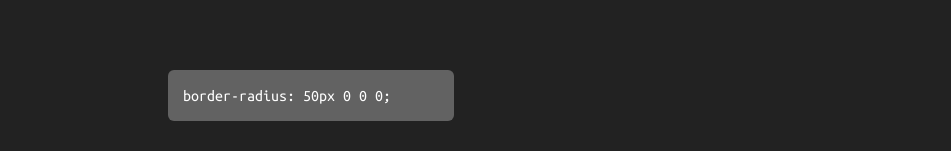
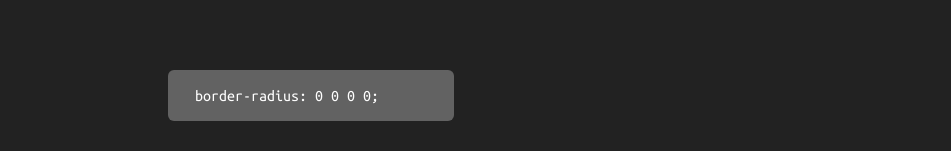
Before and after one commit to matheusgondra/devsoutinho-labs, a React (Vite) app in the folder challenge-1/: page / in a window 1280 px wide. Shown: the part 229-380 px from the top of the page, without its empty margins (329-1280 px from the left). Built offline with nearby package versions, Linux system fonts and the light colour scheme.

Commit message:
:sparkles: feat: funcionalidade de output do código

```diff
--- a/challenge-1/src/App.tsx
+++ b/challenge-1/src/App.tsx
@@ -7,6 +7,7 @@ export const App = () => {
   const [topRight, setTopRight] = useState("");
   const [bottomLeft, setBottomLeft] = useState("");
   const [bottomRight, setBottomRight] = useState("");
+  const [output, setOutput] = useState("0 0 0 0");
 
   const previewRef = useRef<HTMLDivElement>(null);
 
@@ -25,12 +26,19 @@ export const App = () => {
     }
   }
 
+  const handleOutput = () => {
+    console.log(topLeft)
+    const output = `${topLeft  ? `${topLeft}px`: "0"} ${topRight  ? `${topRight}px`: "0"} ${bottomLeft  ? `${bottomLeft}px`: "0"} ${bottomRight  ? `${bottomRight}px`: "0"}`;
+    setOutput(output);
+  }
+
   useEffect(() => {
     if(previewRef.current){
       previewRef.current.style.borderTopLeftRadius = `${topLeft}px`;
       previewRef.current.style.borderTopRightRadius = `${topRight}px`;
       previewRef.current.style.borderBottomLeftRadius = `${bottomLeft}px`;
       previewRef.current.style.borderBottomRightRadius = `${bottomRight}px`;
+      handleOutput();
     }
   }, [topLeft, topRight, bottomLeft, bottomRight]);
 
@@ -39,7 +47,7 @@ export const App = () => {
       <h1 className="title">[Previewer]</h1>
       <h2 className="subtitle">border-radius:</h2>
       <div className="previewer_container">
-        <span className="previewer_output">border-radius: 50px 0 0 0;</span>
+        <span className="previewer_output">border-radius: {output};</span>
 
         <div className="previewer_input-container">
           <InputBorderRadius handleChange={handleBorderRadius} direction="topLeft" text="Top Left" />
```
